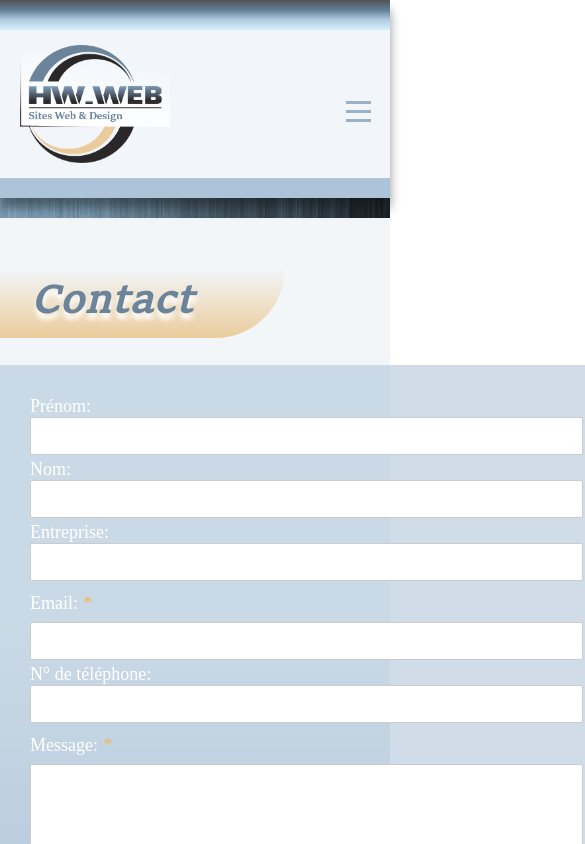
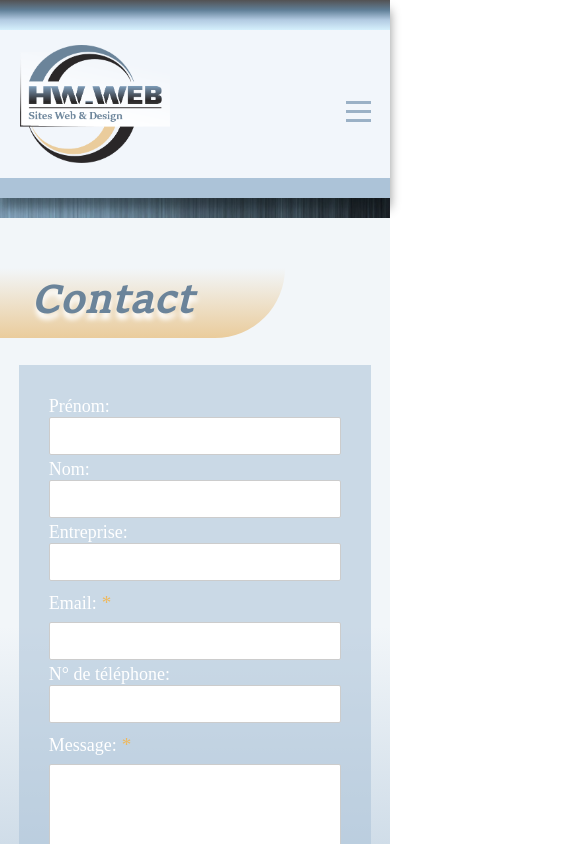
Before and after one commit to heltnx/hw-web, a React (Create React App) app: page /hw-web/contact in a window 390 px wide. Shown: the top 844 px of the page, 585 px wide, since content can reach past the window. Built offline with nearby package versions, Linux system fonts and the light colour scheme; a web font is replaced by a local one.

Commit message:
responsive contact

```diff
--- a/src/layouts/contactForm/contactform.css
+++ b/src/layouts/contactForm/contactform.css
@@ -3,7 +3,6 @@
     padding: 30px 30px 30px 30px;
     background-color: #ACC3D891;
     width: 75%;
-    min-width: max-content;
     max-width: 695px;
     font-size: 16px;
 }
```
